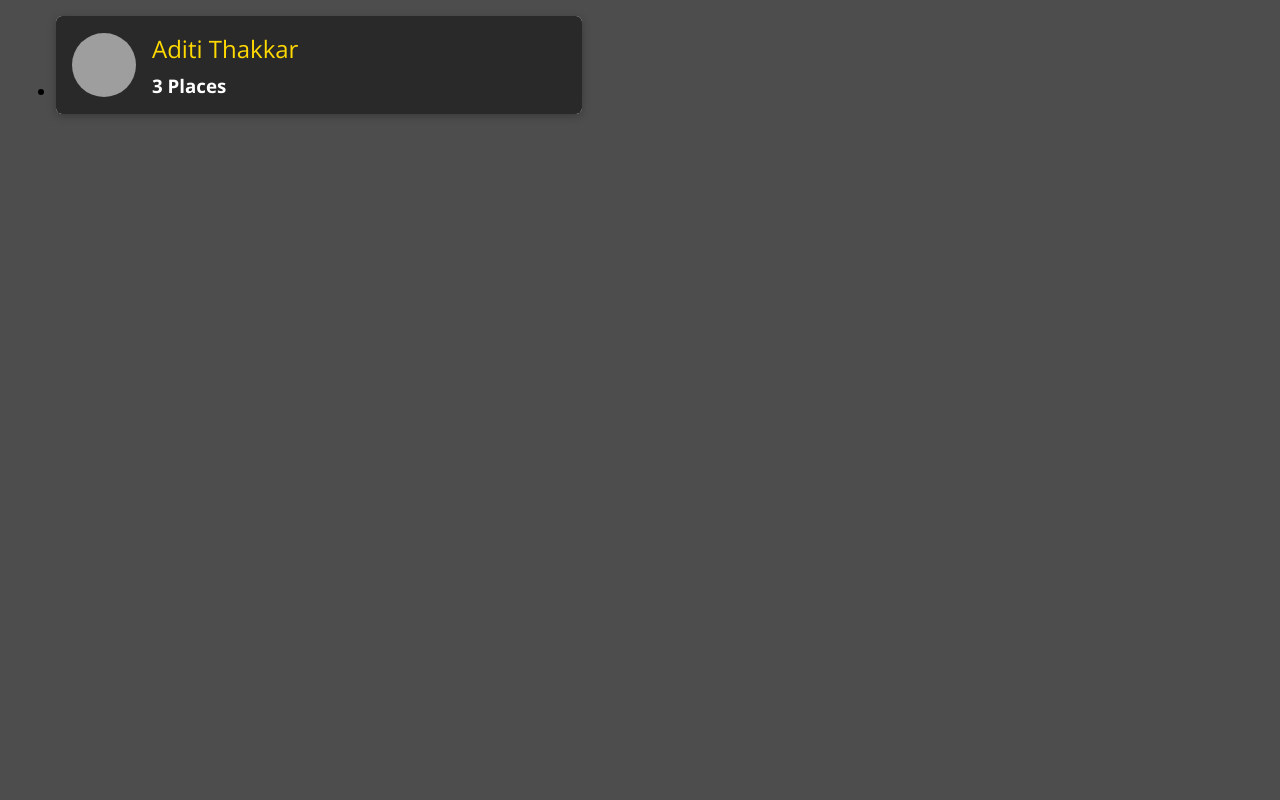
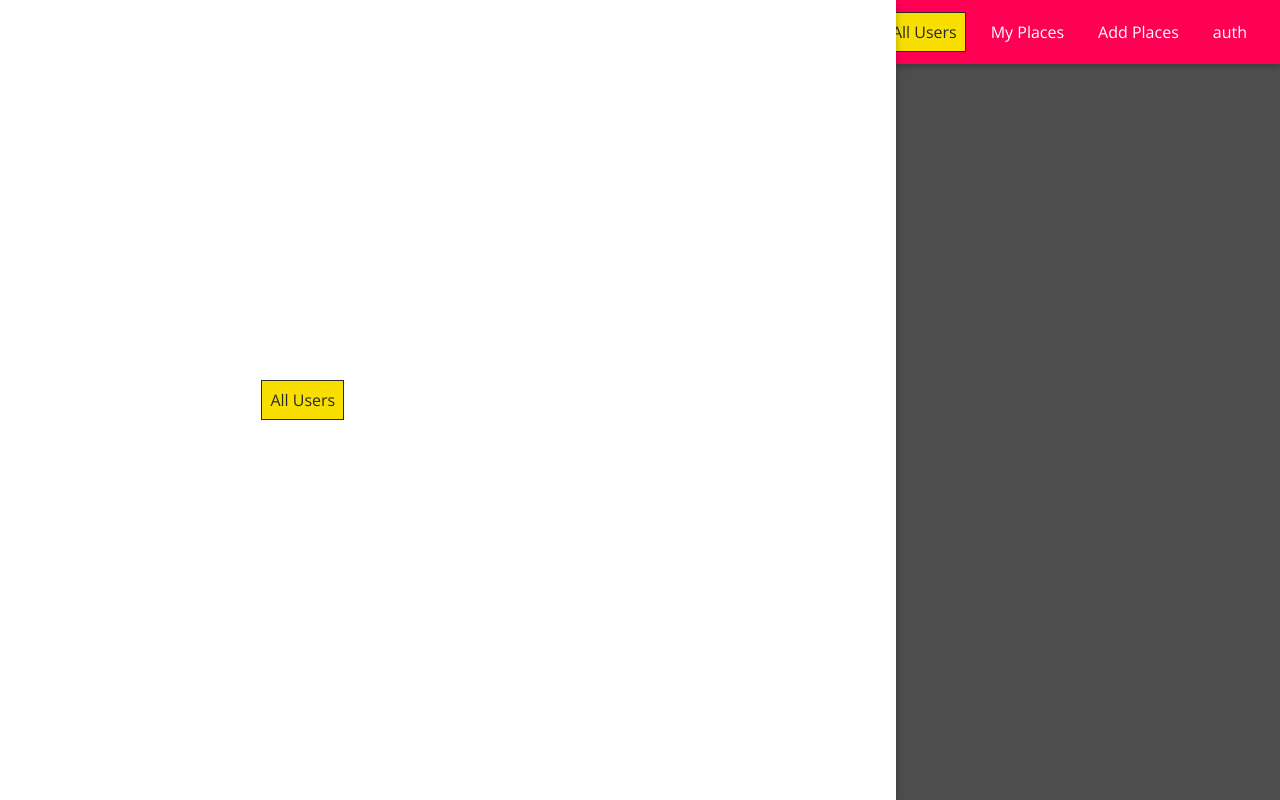
Before and after one commit to aditimirani/mern-stack-app, a React (Create React App) app: page / in a window 1280 px wide. Built offline with nearby package versions, Linux system fonts and the light colour scheme; grey boxes are pictures that could not be loaded.

Commit message:
feat: added header with nav links for other pages

```diff
--- a/src/App.js
+++ b/src/App.js
@@ -1,16 +1,18 @@
 import React from 'react';
 import {BrowserRouter  as Router, Route, Redirect, Switch} from 'react-router-dom';
-import Users from './users/pages/User'
-import NewPlace from './places/pages/NewPlace'
+import Users from './users/pages/User';
+import NewPlace from './places/pages/NewPlace';
+import MainNavigation from './shared/components/Navigation/MainNavigation'
 
 function App() {
   return (
     <Router>
+      <MainNavigation/>
        <Switch>
         <Route path="/" exact >
           <Users/>
         </Route>
-        <Route path="/places/new" exact>
+        <Route path="/places/new" >
           <NewPlace/>
         </Route>
         <Redirect to="/" />
--- /dev/null
+++ b/src/shared/components/Navigation/MainHeader.css
@@ -0,0 +1,23 @@
+.main-header {
+    width: 100%;
+    height: 4rem;
+    display: flex;
+    align-items: center;
+    position: fixed;
+    top: 0;
+    left: 0;
+    background: #ff0055;
+    box-shadow: 0 2px 6px rgba(0, 0, 0, 0.26);
+    padding: 0 1rem;
+    z-index: 5;
+  }
+
+  main {
+    margin-top: 5rem;
+  }
+
+  @media (min-width: 768px) {
+    .main-header {
+      justify-content: space-between;
+    }
+  }
--- /dev/null
+++ b/src/shared/components/Navigation/MainHeader.js
@@ -0,0 +1,10 @@
+import React from 'react';
+
+import './MainHeader.css';
+
+const MainHeader = props => {
+    return(
+        <header className='main-header'>{props.children}</header>
+    )
+}
+export default MainHeader;
--- /dev/null
+++ b/src/shared/components/Navigation/MainNavigation.css
@@ -0,0 +1,45 @@
+.main-navigation__menu-btn {
+    width: 3rem;
+    height: 3rem;
+    background: transparent;
+    border: none;
+    display: flex;
+    flex-direction: column;
+    justify-content: space-around;
+    margin-right: 2rem;
+    cursor: pointer;
+  }
+
+  .main-navigation__menu-btn span {
+    display: block;
+    width: 3rem;
+    height: 2.5px;
+    background: white;
+  }
+
+  .main-navigation__title {
+    color: white;
+  }
+
+  .main-navigation__title a {
+    text-decoration: none;
+    color: white;
+  }
+
+  .main-navigation__header-nav {
+    display: none;
+  }
+
+  .main-navigation__drawer-nav {
+    height: 100%;
+  }
+
+  @media (min-width: 768px) {
+    .main-navigation__menu-btn {
+      display: none;
+    }
+
+    .main-navigation__header-nav {
+      display: block;
+    }
+  }
--- /dev/null
+++ b/src/shared/components/Navigation/MainNavigation.js
@@ -0,0 +1,35 @@
+import React from 'react';
+import { Link } from 'react-router-dom';
+import NavLinks from './NavLinks';
+
+import MainHeader from '../../components/Navigation/MainHeader';
+import SideDrawer from '../Navigation/SideDrawer'
+
+import './MainNavigation.css';
+
+const MainNavigation = () => {
+    return(
+        <>
+            <SideDrawer>
+                <nav className='main-navigation__drawer-nav'>
+                    <NavLinks/>
+                </nav>
+            </SideDrawer>
+            <MainHeader>
+                <button className='main-navigation__menu-btn'>
+                    <span/>
+                    <span/>
+                    <span/>
+                </button>
+                <h1 className='main-navigation__title'>
+                    <Link to='/'>Your places</Link>
+                </h1>
+                <nav className='main-navigation__header-nav'>
+                    <NavLinks/>
+                </nav>
+
+            </MainHeader>
+        </>
+    )
+}
+export default MainNavigation;
--- /dev/null
+++ b/src/shared/components/Navigation/NavLinks.css
@@ -0,0 +1,76 @@
+.nav-links {
+    list-style: none;
+    margin: 0;
+    padding: 0;
+    width: 100%;
+    height: 100%;
+    display: flex;
+    flex-direction: column;
+    justify-content: center;
+    align-items: center;
+  }
+
+  .nav-links li {
+    margin: 1rem;
+  }
+
+  .nav-links a {
+    border: 1px solid transparent;
+    color: #292929;
+    text-decoration: none;
+    padding: 0.5rem;
+  }
+
+  .nav-links a:hover,
+  .nav-links a:active,
+  .nav-links a.active {
+    background: #f8df00;
+    border-color: #292929;
+    color: #292929;
+  }
+
+  .nav-links button {
+    cursor: pointer;
+    border: 1px solid #292929;
+    color: #292929;
+    background: transparent;
+    padding: 0.5rem;
+    font: inherit;
+  }
+
+  .nav-links button:focus {
+    outline: none;
+  }
+
+  .nav-links button:hover,
+  .nav-links button:active {
+    background: #292929;
+    color: white;
+  }
+
+  @media (min-width: 768px) {
+    .nav-links {
+      flex-direction: row;
+    }
+
+    .nav-links li {
+      margin: 0 0.5rem;
+    }
+
+    .nav-links a {
+      color: white;
+      text-decoration: none;
+    }
+
+    .nav-links button {
+      border: 1px solid white;
+      color: white;
+      background: transparent;
+    }
+
+    .nav-links button:hover,
+    .nav-links button:active {
+      background: #f8df00;
+      color: #292929;
+    }
+  }
--- /dev/null
+++ b/src/shared/components/Navigation/NavLinks.js
@@ -0,0 +1,24 @@
+import React from 'react';
+import { NavLink } from 'react-router-dom';
+
+import './NavLinks.css'
+
+const NavLinks = props =>{
+    return (
+        <ul className="nav-links">
+            <li>
+                <NavLink to="/">All Users</NavLink>
+            </li>
+            <li>
+                <NavLink to="/u1/places">My Places</NavLink>
+            </li>
+            <li>
+                <NavLink to="/places/new">Add Places</NavLink>
+            </li>
+            <li>
+                <NavLink to="/auth">auth</NavLink>
+            </li>
+        </ul>
+    )
+}
+export default NavLinks;
--- /dev/null
+++ b/src/shared/components/Navigation/SideDrawer.css
@@ -0,0 +1,10 @@
+.side-drawer {
+    position: fixed;
+    left: 0;
+    top: 0;
+    z-index: 100;
+    height: 100vh;
+    width: 70%;
+    background: white;
+    box-shadow: 0 2px 8px rgba(0, 0, 0, 0.26);
+  }
--- /dev/null
+++ b/src/shared/components/Navigation/SideDrawer.js
@@ -0,0 +1,10 @@
+import React from 'react';
+
+import './SideDrawer.css'
+
+const SideDrawer = (props) => {
+    return(
+    <aside className="side-drawer">{props.children}</aside>
+    )
+}
+export default SideDrawer;
```
